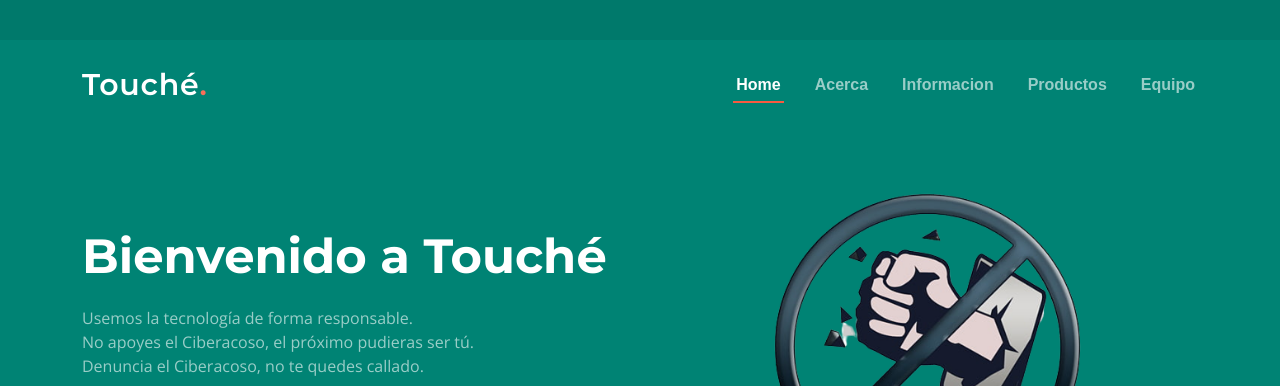
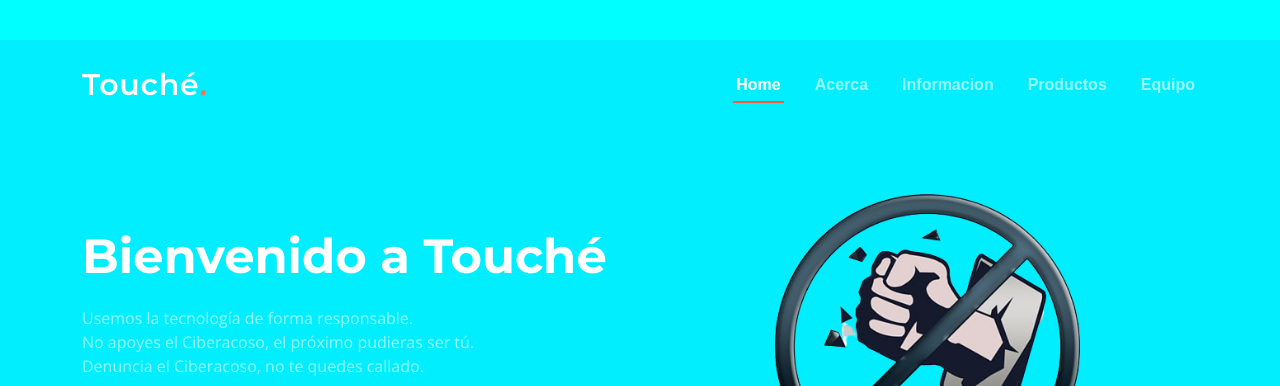
Before and after one commit to SenaLuisFernando/maruchan-veganoPCCA, a plain HTML site: page index.html in a window 1280 px wide. Shown: the top 386 px of the page. Drawn offline with nearby package versions, Linux system fonts and the light colour scheme.

Commit message:
ActualizacionColores

```diff
--- a/assets/css/main.css
+++ b/assets/css/main.css
@@ -19,7 +19,7 @@
 /* Colors */
 :root {
   --color-default: #222222;
-  --color-primary: #008374;
+  --color-primary: #00eeff;
   --color-secondary: #f85a40;
 }
 
@@ -248,7 +248,7 @@ section {
 # Header
 --------------------------------------------------------------*/
 .topbar {
-  background: #00796b;
+  background: #00ffff;
   height: 40px;
   font-size: 14px;
   transition: all 0.5s;
```
